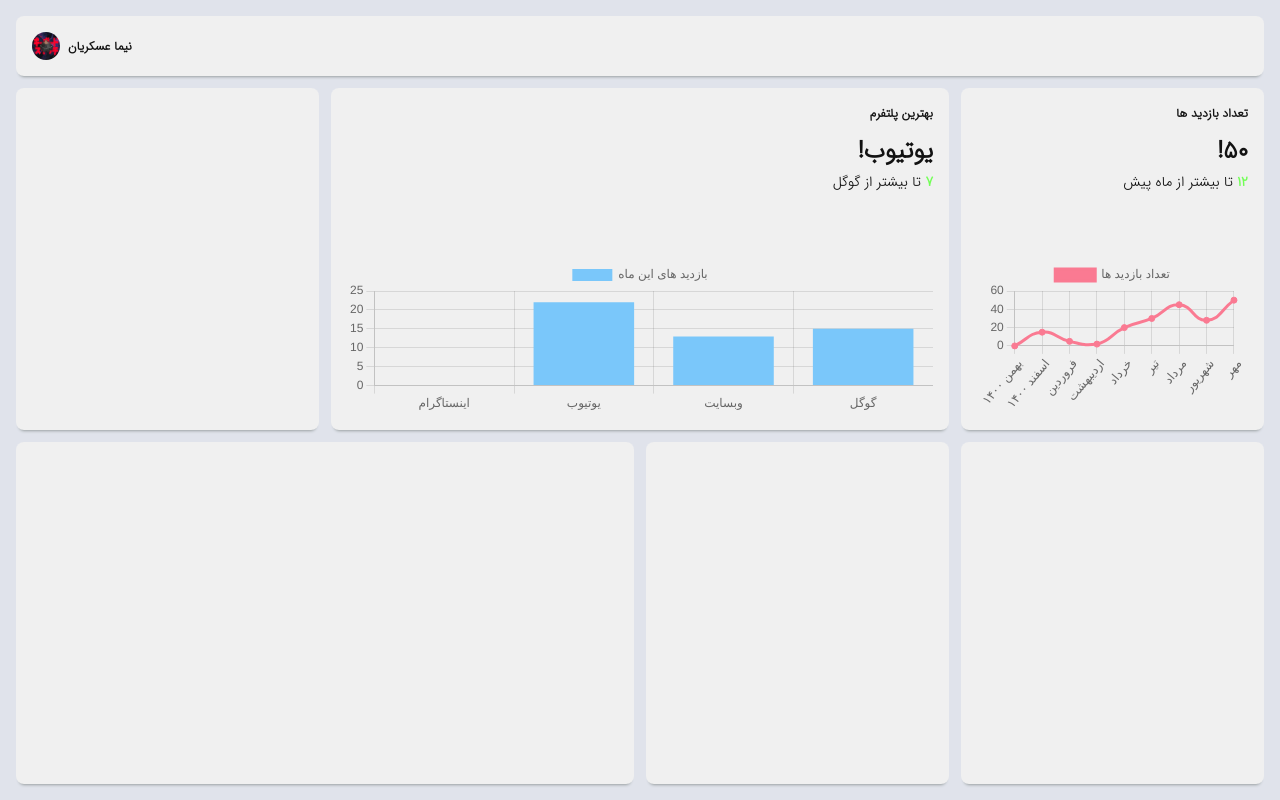
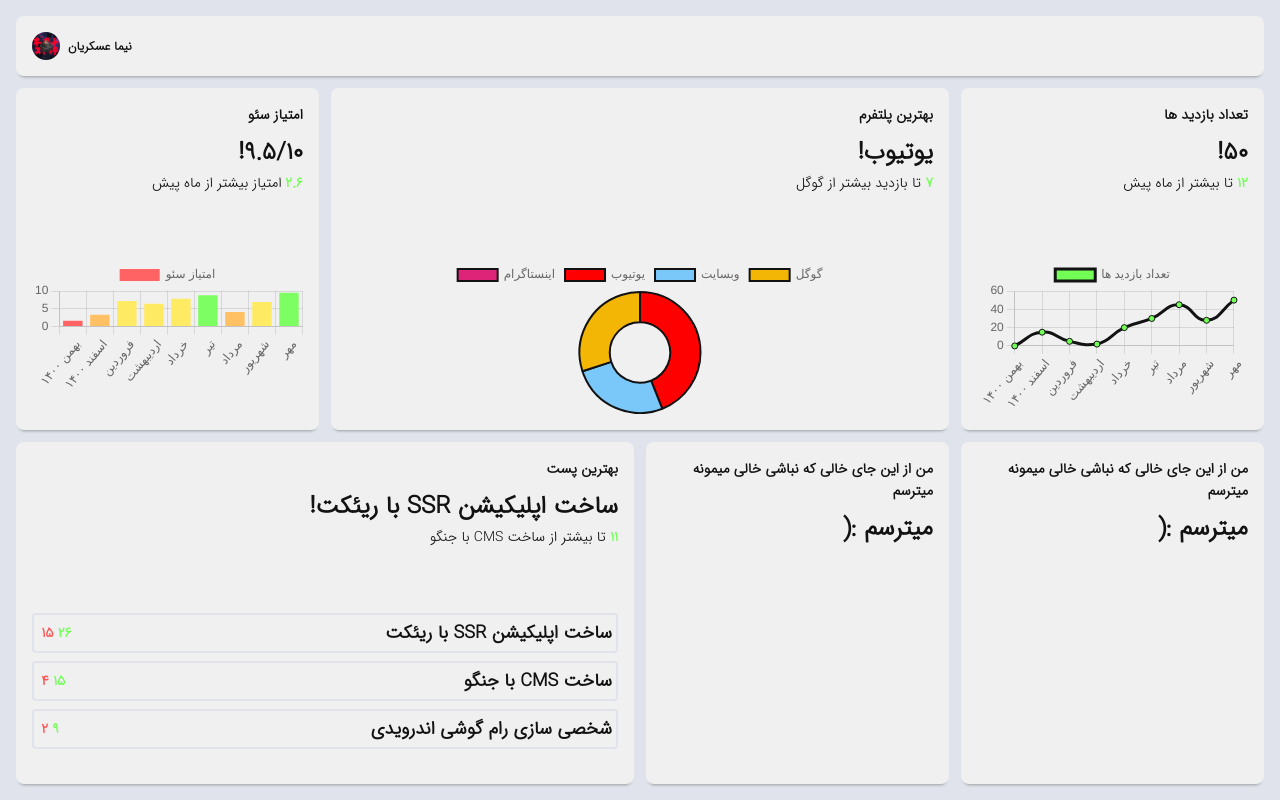
Before and after one commit to nimaaskarian/admin-dashboard, a React (Create React App) app: page / in a window 1280 px wide. Built offline with nearby package versions, Linux system fonts and the light colour scheme.

Commit message:
added more charts added posts

```diff
--- a/src/Theme.jsx
+++ b/src/Theme.jsx
@@ -7,6 +7,7 @@ const lightRtl = {
     subBackground: "#f0f0f0",
     shadow: "#99a0a1",
     highlighted: "#72ff56",
+    like: "#ff5656",
     foreground: "#121212",
   },
   fonts: ["Iran Sans"],
@@ -19,6 +20,7 @@ const darkRtl = {
     shadow: "#202121",
     foreground: "#f0f0f0",
     highlighted: "#72ff56",
+    like: "#ff5656",
   },
   fonts: ["Iran Sans"],
   direction: "rtl",
--- a/src/blocks/FloatingCard/index.js
+++ b/src/blocks/FloatingCard/index.js
@@ -1,6 +1,7 @@
 import styled from "styled-components";
 
 const FloatingCard = styled.div`
+  overflow: hidden;
   display: flex;
   flex-direction: column;
   padding: 1rem;
@@ -20,9 +21,9 @@ const FloatingCard = styled.div`
 const MainHeader = styled.h1`
   margin: 0;
 `;
-const SmallHeader = styled.h4`
+const SmallHeader = styled.h3`
   margin: 0;
-  margin-bottom: 10px;
+  margin-bottom: 0.5rem;
 `;
 const SmallText = styled.span`
   font-size: 14px;
--- a/src/blocks/NameBar/index.js
+++ b/src/blocks/NameBar/index.js
@@ -8,6 +8,7 @@ const NameBar = styled.div`
 const Image = styled.img`
   height: 100%;
   border-radius: 100px;
+  max-height: 32px;
 `;
 const Name = styled.h4`
   margin: 0;
--- a/src/components/App/index.jsx
+++ b/src/components/App/index.jsx
@@ -7,8 +7,11 @@ import "chart.js/auto";
 import { Bar, Chart, Doughnut } from "react-chartjs-2";
 import NameBar from "blocks/NameBar";
 import Image from "assets/128.jpg";
+import Post from "components/Post";
+import { useTheme } from "styled-components";
 
 const App = () => {
+  const theme = useTheme();
   const chartLabels = [
     "بهمن ۱۴۰۰",
     "اسفند ۱۴۰۰",
@@ -25,26 +28,43 @@ const App = () => {
     datasets: [
       {
         label: "تعداد بازدید ها",
-        backgroundColor: "#fa7a92",
-        borderColor: "#fa7a92",
+        backgroundColor: theme.colors.highlighted,
+        borderColor: theme.colors.foreground,
         data: [0, 15, 5, 2, 20, 30, 45, 28, 50],
       },
     ],
   };
-  const barLabels = ["اینستاگرام", "یوتیوب", "وبسایت", "گوگل"];
-  const barData = {
-    labels: barLabels,
+  const doughnutLabels = ["اینستاگرام", "یوتیوب", "وبسایت", "گوگل"];
+  const doughnutData = {
+    labels: doughnutLabels,
     datasets: [
       {
         label: "بازدید های این ماه",
-        backgroundColor: "#7ac7fa",
-        borderColor: "#7ac7fa",
+        backgroundColor: ["#de2479", "red", "#7ac7fa", "#f3b605"],
+        borderColor: theme.colors.foreground,
         data: [0, 22, 13, 15],
       },
     ],
   };
+  const barDataSetData = [1.6, 3.3, 7.2, 6.4, 7.8, 8.8, 4.1, 6.9, 9.5];
+  const barData = {
+    labels: chartLabels,
+    datasets: [
+      {
+        label: "امتیاز سئو",
+        data: barDataSetData,
+        borderColor: theme.colors.foreground,
+
+        backgroundColor: barDataSetData.map((e) => {
+          if (e >= 8) return "#7dff63";
+          if (e >= 5) return "#ffea63";
+          if (e >= 2) return "#ffc163";
+          return "#ff6363";
+        }),
+      },
+    ],
+  };
   return (
-    <Theme>
     <StyledApp>
       <FloatingCard area="navbar">
         <NameBar>
@@ -52,7 +72,19 @@ const App = () => {
           <NameBar.Image src={Image} />
         </NameBar>
       </FloatingCard>
-        <FloatingCard area="first"></FloatingCard>
+      <FloatingCard area="first">
+        <div>
+          <FloatingCard.SmallHeader>امتیاز سئو</FloatingCard.SmallHeader>
+          <FloatingCard.MainHeader>۹.۵/۱۰!</FloatingCard.MainHeader>
+          <FloatingCard.HighlightedText>۲.۶</FloatingCard.HighlightedText>{" "}
+          <FloatingCard.SmallText>
+            امتیاز بیشتر از ماه پیش
+          </FloatingCard.SmallText>
+        </div>
+        <div>
+          <Bar data={barData}></Bar>
+        </div>
+      </FloatingCard>
       <FloatingCard area="second">
         <div>
           <FloatingCard.SmallHeader>بهترین پلتفرم</FloatingCard.SmallHeader>
@@ -61,14 +93,14 @@ const App = () => {
 
           <FloatingCard.SmallText>
             <FloatingCard.HighlightedText>۷</FloatingCard.HighlightedText> تا
-              بیشتر از گوگل
+            بازدید بیشتر از گوگل
           </FloatingCard.SmallText>
         </div>
 
         <div>
-            <Bar
+          <Doughnut
             type="line"
-              data={barData}
+            data={doughnutData}
             options={{
               maintainAspectRatio: false,
               font: {
@@ -111,11 +143,42 @@ const App = () => {
           />
         </div>
       </FloatingCard>
-        <FloatingCard area="forth"></FloatingCard>
-        <FloatingCard area="fifth"></FloatingCard>
-        <FloatingCard area="sixth"></FloatingCard>
+      <FloatingCard area="forth">
+        <div>
+          <FloatingCard.SmallHeader>بهترین پست</FloatingCard.SmallHeader>
+          <FloatingCard.MainHeader>
+            ساخت اپلیکیشن SSR با ریئکت!
+          </FloatingCard.MainHeader>
+          <FloatingCard.SmallText>
+            <FloatingCard.HighlightedText>۱۱</FloatingCard.HighlightedText> تا
+            بیشتر از ساخت CMS با جنگو
+          </FloatingCard.SmallText>
+        </div>
+        <div>
+          <div>
+            <Post title="ساخت اپلیکیشن SSR با ریئکت" likes="۱۵" viewers="۲۶" />
+            <Post title="ساخت CMS با جنگو" likes="۴" viewers="۱۵" />
+            <Post title="شخصی سازی رام گوشی اندرویدی" likes="۲" viewers="۹" />
+          </div>
+        </div>
+      </FloatingCard>
+      <FloatingCard area="fifth">
+        <div>
+          <FloatingCard.SmallHeader>
+            من از این جای خالی که نباشی خالی میمونه میترسم
+          </FloatingCard.SmallHeader>
+          <FloatingCard.MainHeader>میترسم :(</FloatingCard.MainHeader>
+        </div>
+      </FloatingCard>
+      <FloatingCard area="sixth">
+        <div>
+          <FloatingCard.SmallHeader>
+            من از این جای خالی که نباشی خالی میمونه میترسم
+          </FloatingCard.SmallHeader>
+          <FloatingCard.MainHeader>میترسم :(</FloatingCard.MainHeader>
+        </div>
+      </FloatingCard>
     </StyledApp>
-    </Theme>
   );
 };
 
--- a/src/components/App/style.js
+++ b/src/components/App/style.js
@@ -13,6 +13,15 @@ export const StyledApp = styled.div`
   grid-template-rows: 60px 1fr 1fr;
   grid-template-columns: 1fr 1fr 1fr 1fr;
   overflow: hidden;
+  @media only screen and (max-width: 756px) {
+    height: fit-content;
+    display: flex;
+    flex-direction: column;
+    & > * {
+      min-width: initial;
+      min-height: initial;
+    }
+  }
   & * {
     direction: ${(props) => props.theme.direction || "ltr"};
   }
--- /dev/null
+++ b/src/components/Post/index.jsx
@@ -0,0 +1,28 @@
+import StyledPost from "./style";
+import React from "react";
+import { useTheme } from "styled-components";
+
+const Post = ({ title, viewers, likes }) => {
+  const theme = useTheme();
+  return (
+    <StyledPost>
+      <StyledPost.Title>{title}</StyledPost.Title>
+      <StyledPost.IconsWrapper>
+        <StyledPost.IconWrapper>
+          <StyledPost.IconText color={theme.colors.highlighted}>
+            {viewers}
+          </StyledPost.IconText>
+          <StyledPost.ViewerIcon />
+        </StyledPost.IconWrapper>
+        <StyledPost.IconWrapper>
+          <StyledPost.IconText color={theme.colors.like}>
+            {likes}
+          </StyledPost.IconText>
+          <StyledPost.LikeIcon />
+        </StyledPost.IconWrapper>
+      </StyledPost.IconsWrapper>
+    </StyledPost>
+  );
+};
+
+export default Post;
--- /dev/null
+++ b/src/components/Post/style.js
@@ -0,0 +1,60 @@
+import styled from "styled-components";
+import { ReactComponent as ChartLogo } from "assets/chart-mixed.svg";
+import { ReactComponent as HeartLogo } from "assets/heart.svg";
+const StyledPost = styled.div`
+  border: 2px solid ${(props) => props.theme.colors.background};
+  border-radius: 0.25rem;
+  display: flex;
+  padding: 0.25rem;
+  flex-grow: 1;
+  align-items: center;
+  justify-content: space-between;
+  &:not(*:last-child) {
+    margin-bottom: 0.5rem;
+  }
+  &:hover {
+    box-shadow: 0px 4px 4px -5px ${(props) => props.theme.colors.shadow};
+  }
+  transition: box-shadow 150ms ease-out;
+`;
+const Title = styled.h2`
+  margin: 0;
+  white-space: nowrap;
+  overflow: hidden;
+  text-overflow: ellipsis;
+  flex-grow: 1;
+`;
+const ViewerIcon = styled(ChartLogo)`
+  height: 100%;
+  max-height: 20px;
+  fill: ${(props) => props.theme.colors.highlighted};
+`;
+const LikeIcon = styled(HeartLogo)`
+  height: 100%;
+  padding: 0.1rem;
+  max-height: 20px;
+  fill: ${(props) => props.theme.colors.like};
+`;
+const IconWrapper = styled.div`
+  display: flex;
+  align-items: center;
+`;
+const IconText = styled.h3`
+  margin: 0;
+  color: ${(props) => props.color};
+`;
+const IconsWrapper = styled.div`
+  & > *:not(& > *:last-child) {
+    margin: 0 0.25rem;
+  }
+  display: flex;
+  align-items: center;
+`;
+StyledPost.IconText = IconText;
+StyledPost.IconWrapper = IconWrapper;
+StyledPost.IconsWrapper = IconsWrapper;
+StyledPost.Title = Title;
+StyledPost.ViewerIcon = ViewerIcon;
+StyledPost.LikeIcon = LikeIcon;
+
+export default StyledPost;
--- a/src/index.jsx
+++ b/src/index.jsx
@@ -3,13 +3,16 @@ import { createRoot } from "react-dom/client";
 import App from "./components/App";
 import GlobalStyle from "style";
 import FontStyles from "fonts";
+import Theme from "Theme";
 
 const container = document.querySelector("#root");
 const root = createRoot(container);
 root.render(
   <React.StrictMode>
-    <GlobalStyle />
-    <FontStyles />
-    <App />
+    <Theme>
+      <GlobalStyle />
+      <FontStyles />
+      <App />
+    </Theme>
   </React.StrictMode>
 );
```
Also changed, not shown: src/assets/chart-mixed.svg (added), src/assets/heart.svg (added). Lines whose indentation alone changed are shown as unchanged.
